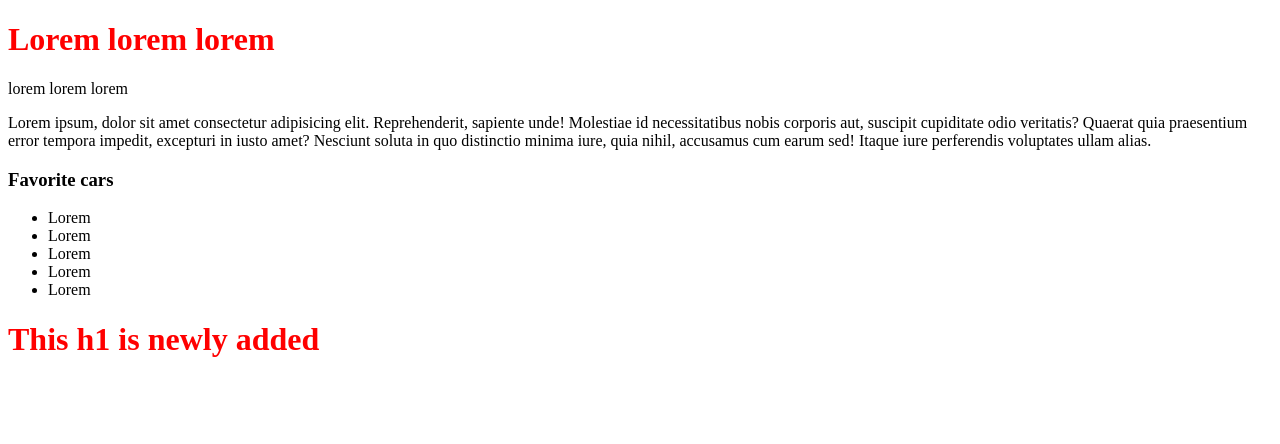
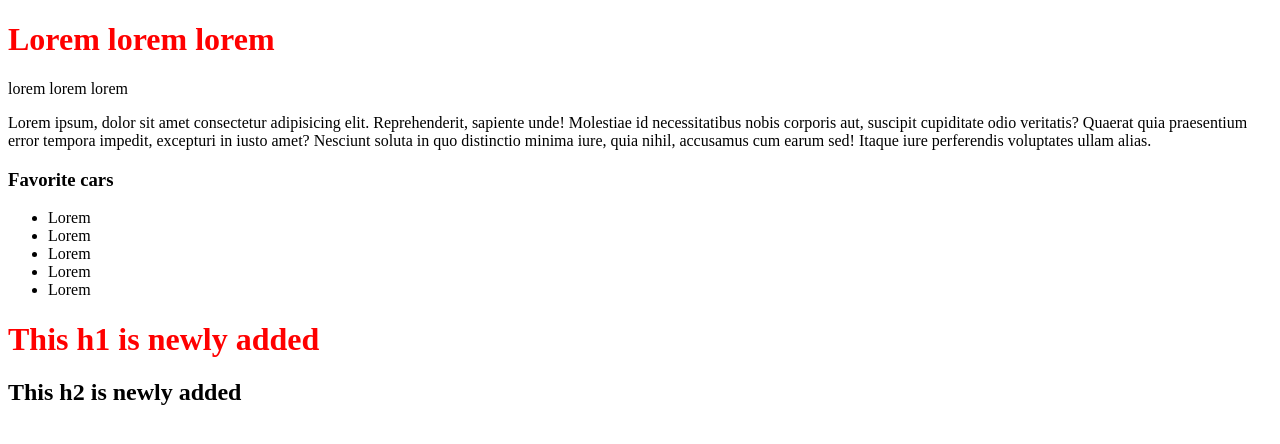
Before and after one commit to tooralscript/wm1_fall2023_sec2, a plain HTML site: page index.html in a window 1280 px wide. Drawn offline with Linux system fonts and the light colour scheme.

Commit message:
h2 added

```diff
--- a/index.html
+++ b/index.html
@@ -28,6 +28,7 @@
   </ul>
 
   <h1>This h1 is newly added</h1>
+  <h2>This h2 is newly added</h2>
 
 </body>
 
```
